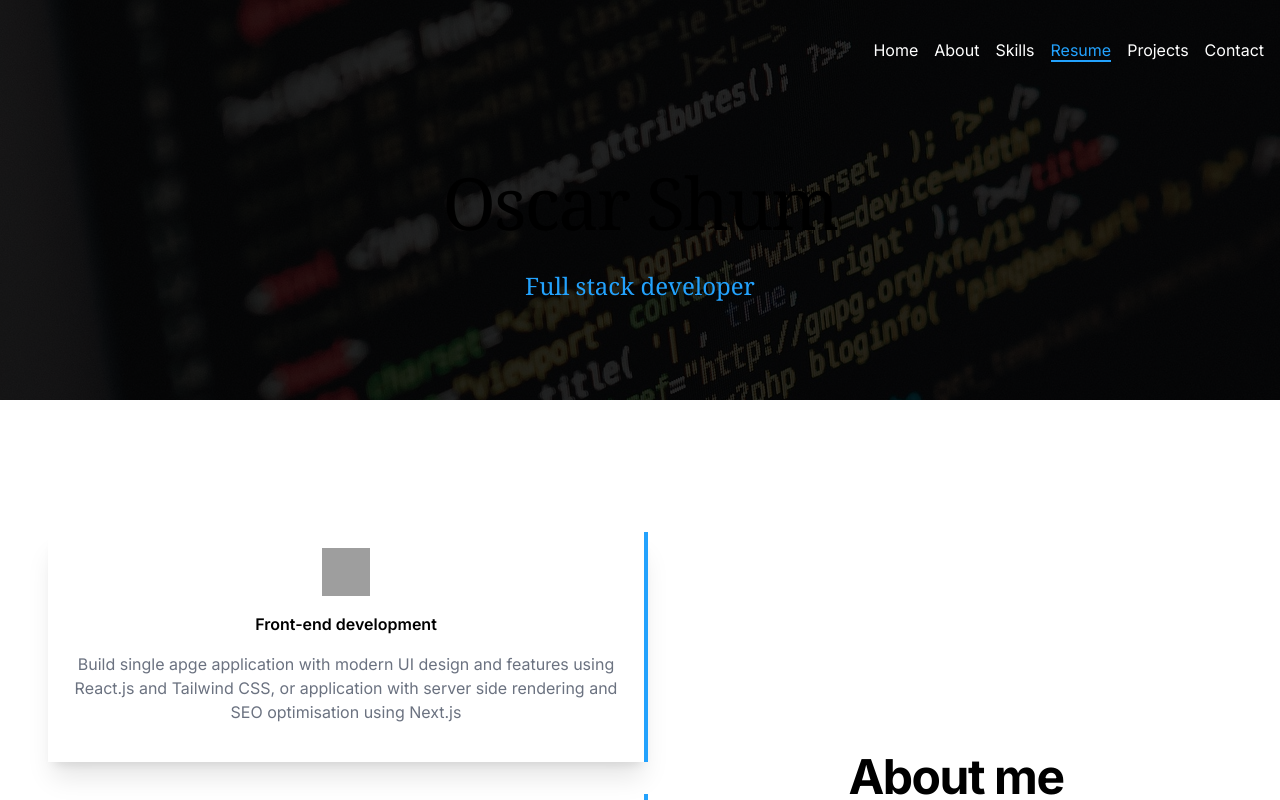
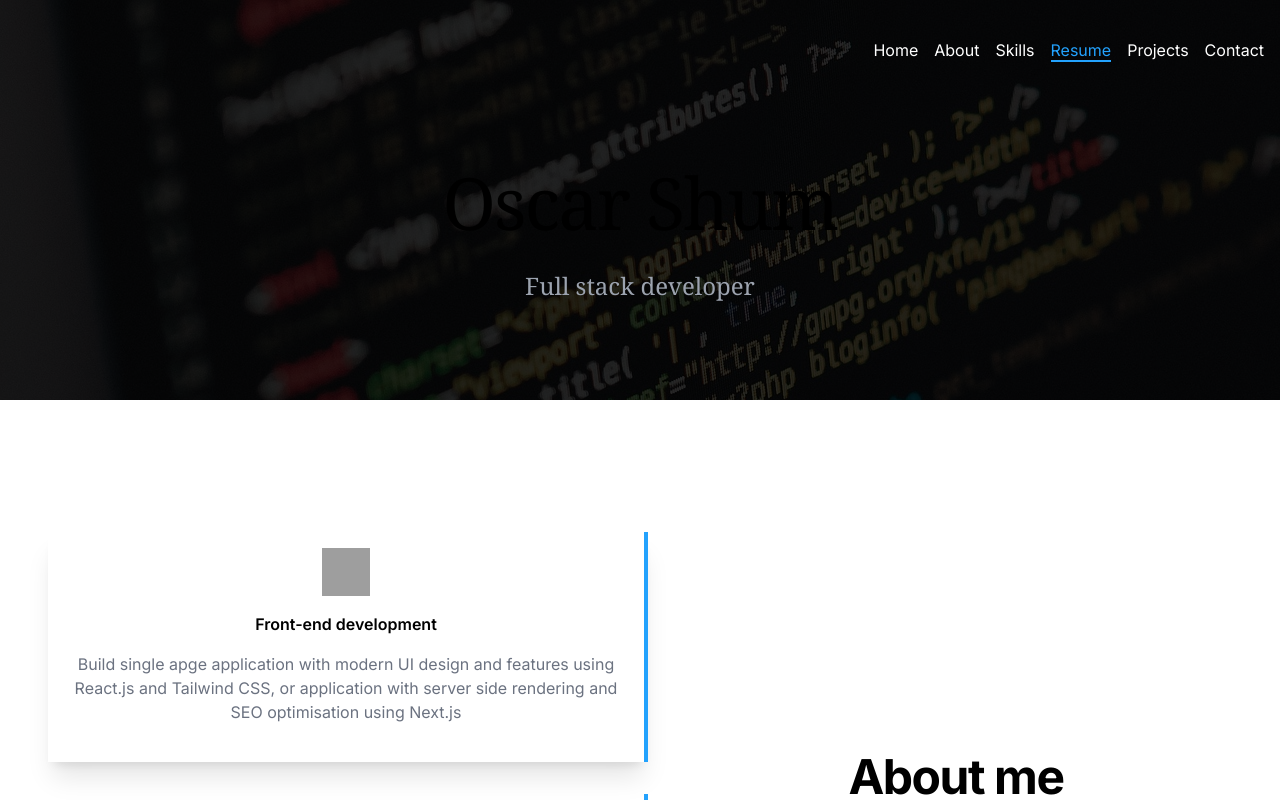
Before and after one commit to oscar22558/portfolio, a Next.js app: page / in a window 1280 px wide. Shown: the top 800 px of the page. Built offline with nearby package versions, Linux system fonts and the light colour scheme; grey boxes are pictures that could not be loaded.

Commit message:
minor change in home section

```diff
--- a/app/(home)/Home.tsx
+++ b/app/(home)/Home.tsx
@@ -6,8 +6,8 @@ export function Home(){
         <div className={`${style["bg-layer"]} absolute inset-0 z-0`}></div>
         <SectionTopSpacer />
         <div className={"flex flex-col justify-center items-center grow"}>
-            <div className={`flex justify-center text-7xl tracking-tight ${style.title}`}>Oscar Shum</div>
-            <div className={`flex justify-center text-2xl py-8 ${style.subtitle} ${style["initial-ease"]}`}>
+            <div className={`flex justify-center text-7xl tracking-tight transition duration-300 ${style.title}`}>Oscar Shum</div>
+            <div className={`flex justify-center text-2xl py-8 text-gray-400 ${style.subtitle} ${style["initial-ease"]}`}>
                 <span className={style["colored-text"]}>Full stack developer</span>
             </div>
 
--- a/app/(home)/style.module.css
+++ b/app/(home)/style.module.css
@@ -14,6 +14,10 @@
     z-index: 1;
 }
 
+.title:hover{
+    transform: scale(1.05);
+}
+
 .subtitle{
     font-family: "Playfair Display", Georgia, serif;
     z-index: 1;
@@ -21,15 +25,6 @@
 }
 
 .colored-text{
-    color: var(--theme-color);
-    transition: all .5s ease;
-    -webkit-transition: all .5s ease;
-    -moz-transition: all .5s ease;
-    -ms-transition: all .5s ease;
-    -o-transition: all .5s ease;
-}
-.colored-text:hover{
-    transform: scale(1.05);
 }
 
 .initial-ease{
```
